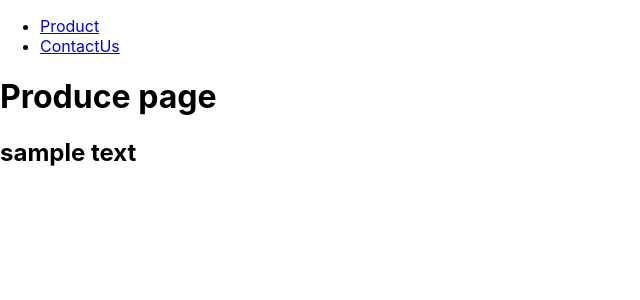
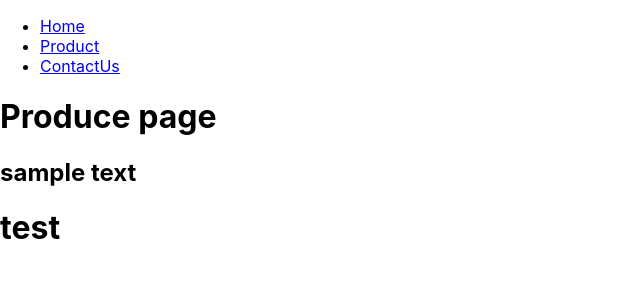
Before and after one commit to Said-Guzman/React-Ecommerce, a React (Create React App) app in the folder test-app/: page / in a window 1280 px wide. Shown: the top 300 px of the page, without its empty margins (0-640 px from the left). Built offline with nearby package versions, Linux system fonts and the light colour scheme.

Commit message:
re-typing fixes it

```diff
--- a/test-app/src/App.js
+++ b/test-app/src/App.js
@@ -3,15 +3,16 @@ import ReactDOM from "react-dom/client";
 import { BrowserRouter, Routes, Route} from "react-router-dom";
 import Produce from "./components/product";
 import ContactUs from "./components/contact";
-
+import Homage from "./components/hompage"
 
 export default function App() {
   return (
     <BrowserRouter>
       <Routes>
 
-        <Route path="/" element={<Produce />}>
+        <Route path="/" element={<Homage />}>
           </Route>
+          <Route path="/product" element={<Produce />}></Route>
           <Route path="/contact" element={<ContactUs />}>
          </Route>
 
--- a/test-app/src/components/contact.jsx
+++ b/test-app/src/components/contact.jsx
@@ -9,7 +9,10 @@ function ContactUs(){
 <nav class="navbar">
 <ul>
     <li>
-    <Link to="/">Product</Link>
+        <Link to="/">Homeg</Link>
+    </li>
+    <li>
+    <Link to="./product">Product</Link>
     </li>
     <li>
     <Link to="#">ContactUs</Link>
--- a/test-app/src/components/hompage.jsx
+++ b/test-app/src/components/hompage.jsx
@@ -3,4 +3,39 @@ import {Link} from "react-router-dom"
 
 
 
-function homepage
+function Homage(){
+    return(  <>
+        <nav class="navbar">
+          <ul>
+            <li>
+              <Link to="/">Home</Link>
+            </li>
+            <li>
+              <Link to="./product">Product</Link>
+            </li>
+            <li>
+              <Link to="./contact">ContactUs</Link>
+            </li>
+          </ul>
+        </nav>
+      <body>
+        <h1>Produce page</h1>
+        <h2>sample text</h2>
+        </body>
+        <footer>
+
+
+        <h1>test</h1>
+
+
+        </footer>
+      </>
+
+    )
+}
+
+
+
+
+
+export default Homage
--- a/test-app/src/components/product.jsx
+++ b/test-app/src/components/product.jsx
@@ -10,7 +10,10 @@ function Produce(){
   <nav class="navbar">
     <ul>
       <li>
-        <Link to="/">Product</Link>
+        <Link to="/">Home</Link>
+      </li>
+      <li>
+        <Link to="#">Product</Link>
       </li>
       <li>
         <Link to="./contact">ContactUs</Link>
```
